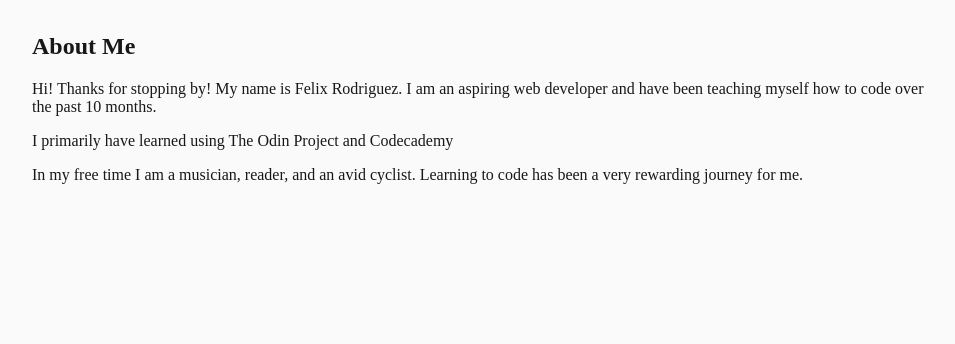
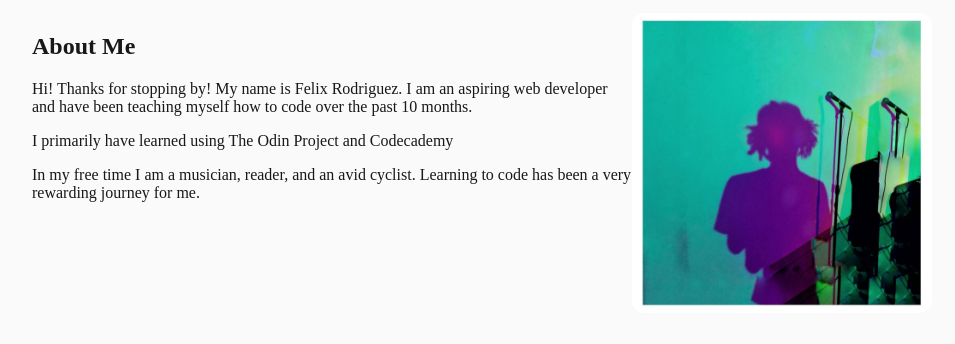
Before and after one commit to ItsFelixRodriguez/portfolio-website-cc, a plain HTML site: page index.html in a window 1280 px wide. Shown: the part 102-446 px from the top of the page, without its empty margins (158-1113 px from the left). Drawn offline with Linux system fonts and the light colour scheme.

Commit message:
clean up about me section

```diff
--- a/index.html
+++ b/index.html
@@ -23,13 +23,16 @@
 	<main>
 		<section id="about">
 		<div class="about-container">
+		<div class="about-text">
 		<h2>About Me</h2>
 		<p>Hi! Thanks for stopping by! My name is Felix Rodriguez. I am an aspiring web developer and have been teaching myself how to code over the past 10 months.</p>
 		<p> I primarily have learned using <a href="https://www.theodinproject.com">The Odin Project</a> and <a href="https://www.codecademy.com/learn">Codecademy</a></p>
 		<p>
 			In my free time I am a musician, reader, and an avid cyclist. Learning to code has been a very rewarding journey for me.
 		</p>
+		</div>
 
+		<img src="images/me.jpg" alt="Felix Rodriguez" class="portrait">
 		</div>
 		</section>
 	</main>
--- a/style.css
+++ b/style.css
@@ -47,5 +47,11 @@ nav {
 	margin-left: auto;
 }
 .about-container {
+	display: flex;
+	flex-direction: row;
+}
 
+ .portrait {
+	width: 300px;
+	border-radius: 12px;
 }
```
